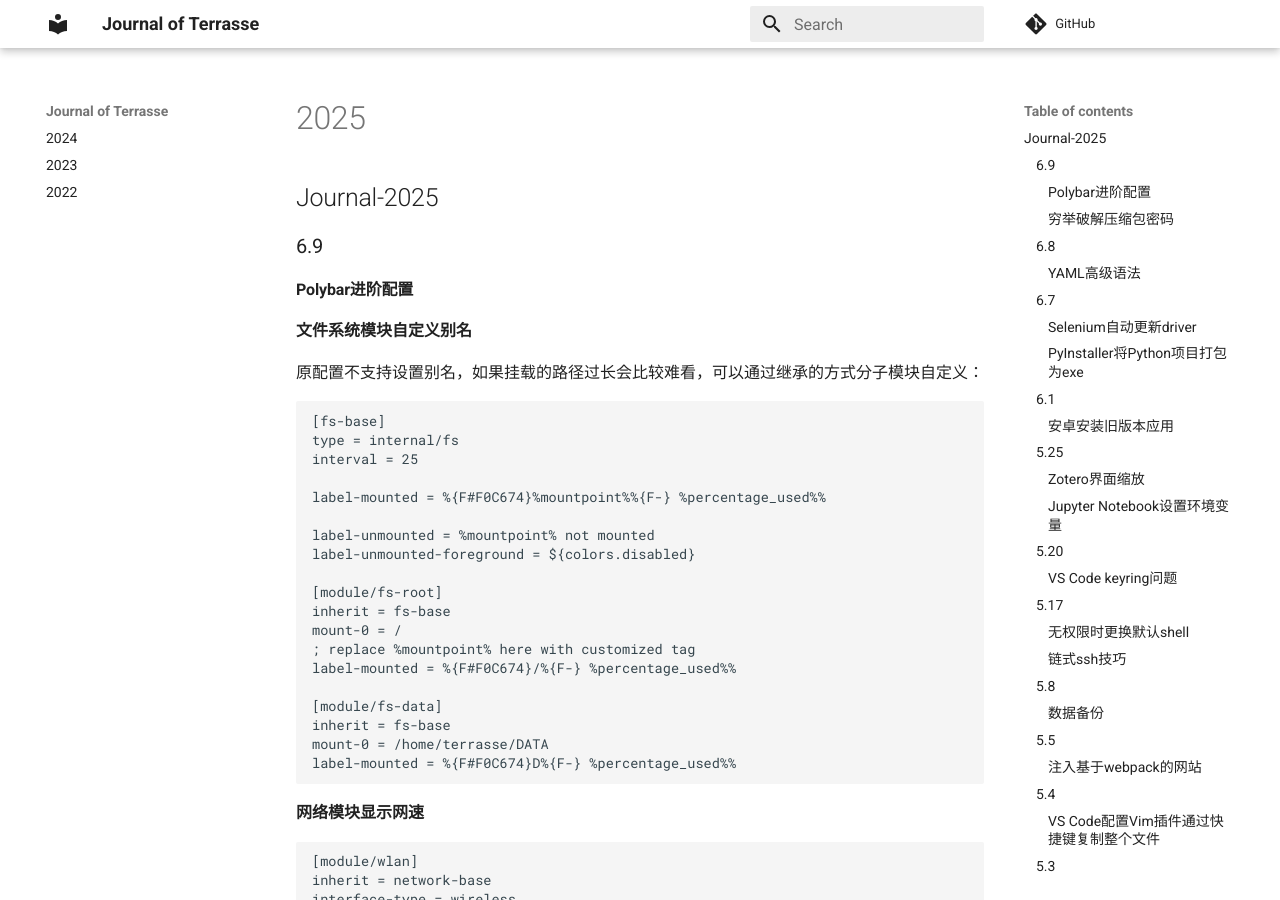
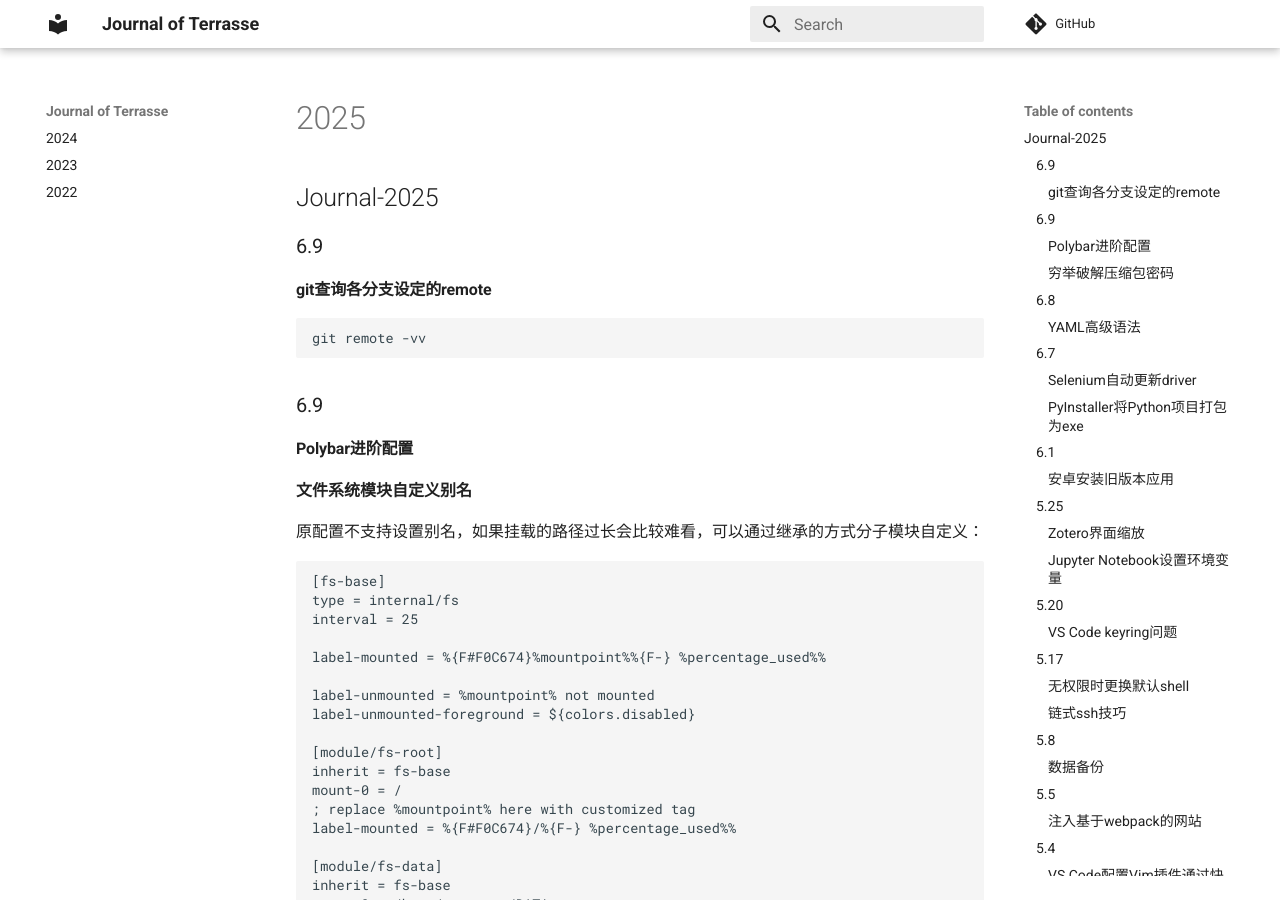
Before and after one commit to Jerry-Terrasse/journal, an MkDocs documentation site: the page built from docs/2025.md, in a window 1280 px wide and 900 px high. Built offline with MkDocs 1.6.1 and Material for MkDocs 9.7.7, drawn with Linux system fonts in a browser that asks for light colours; comment, search, counter and statistics services are not loaded.

Commit message:
update (Tue Jun 10 04:24:33 PM CST 2025)

````diff
--- a/docs/2025.md
+++ b/docs/2025.md
@@ -1,4 +1,12 @@
 ## Journal-2025
+
+### 6.9
+
+#### git查询各分支设定的remote
+
+```shell
+git remote -vv
+```
 
 ### 6.9
 
````
